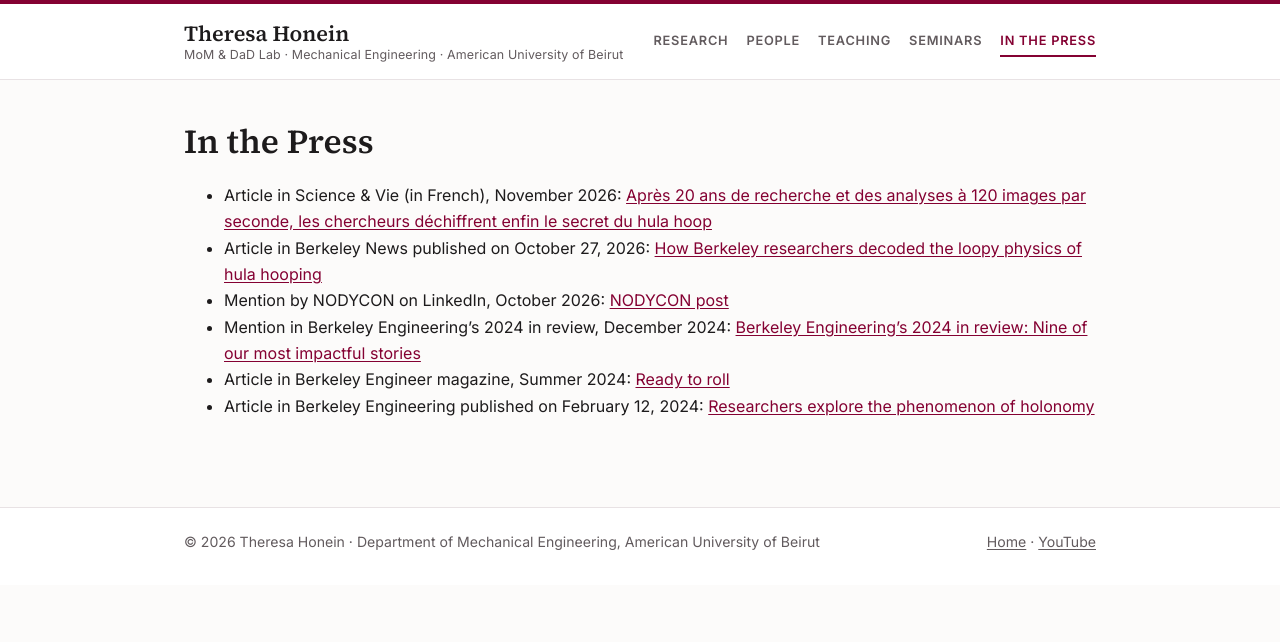
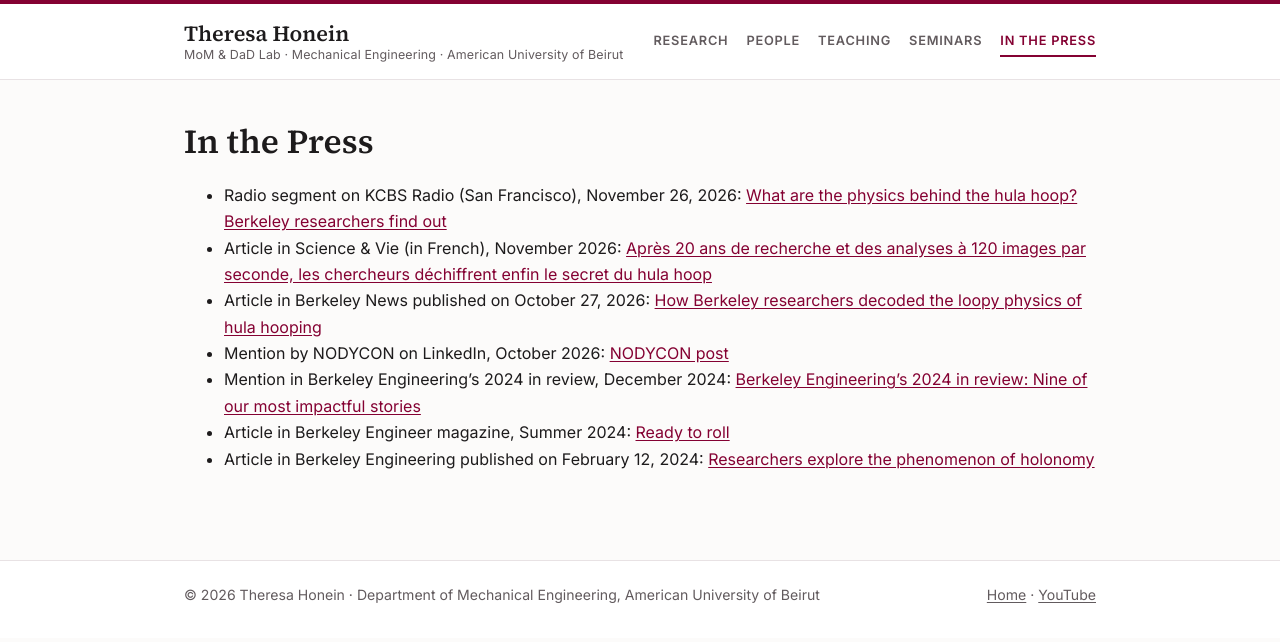
Before and after one commit to ThH00/ThH00.github.io, a Jekyll site: the page built from press.md, in a window 1280 px wide. Shown: the top 642 px of the page. Built offline with Jekyll 4.4.1, drawn with Linux system fonts in a browser that asks for light colours; our own code applies the rules of GitHub Pages for plain Markdown files.

Commit message:
Press: add KCBS Radio hula hoop segment
Co-Authored-By: Claude Opus 5.5 <noreply@anthropic.com>

```diff
--- a/press.md
+++ b/press.md
@@ -1,4 +1,5 @@
 # In the Press
+- Radio segment on KCBS Radio (San Francisco), November 26, 2026: [What are the physics behind the hula hoop? Berkeley researchers find out](https://www.audacy.com/podcast/kcbs-radio-on-demand-011f4/episodes/what-are-the-physics-behind-the-hula-hoop-berkeley-researchers-find-out-d5781)
 - Article in Science & Vie (in French), November 2026: [Après 20 ans de recherche et des analyses à 120 images par seconde, les chercheurs déchiffrent enfin le secret du hula hoop](https://www.science-et-vie.com/sciences-fondamentales/physique/apres-20-ans-de-recherche-et-des-analyses-a-120-images-par-seconde-les-chercheurs-dechiffrent-enfin-le-secret-du-hula-hoop-oubliez-tout-ce-quon-vous-a-dit-265487.html)
 - Article in Berkeley News published on October 27, 2026: [How Berkeley researchers decoded the loopy physics of hula hooping](https://news.berkeley.edu/2026/10/27/how-berkeley-researchers-decoded-the-loopy-physics-of-hula-hooping/)
 - Mention by NODYCON on LinkedIn, October 2026: [NODYCON post](https://www.linkedin.com/feed/update/urn:li:activity:7520961025899118593/)
```
